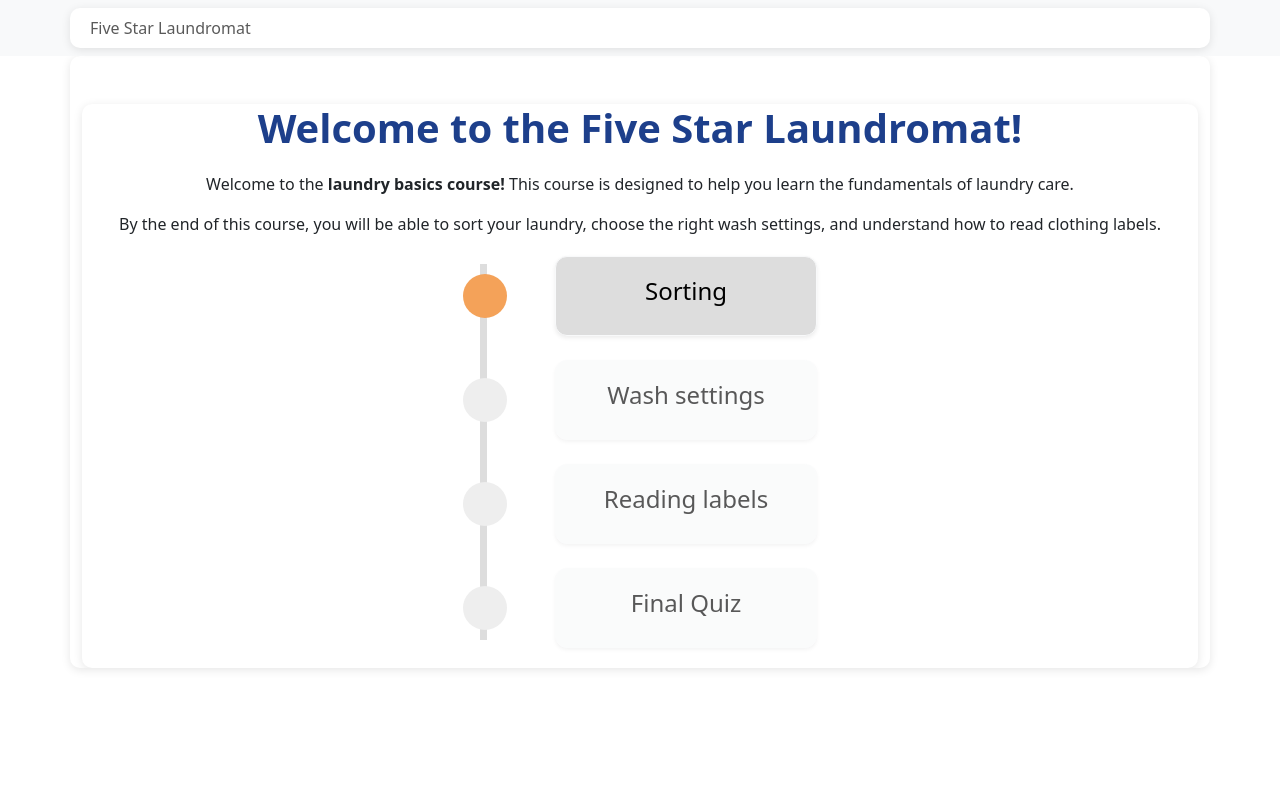
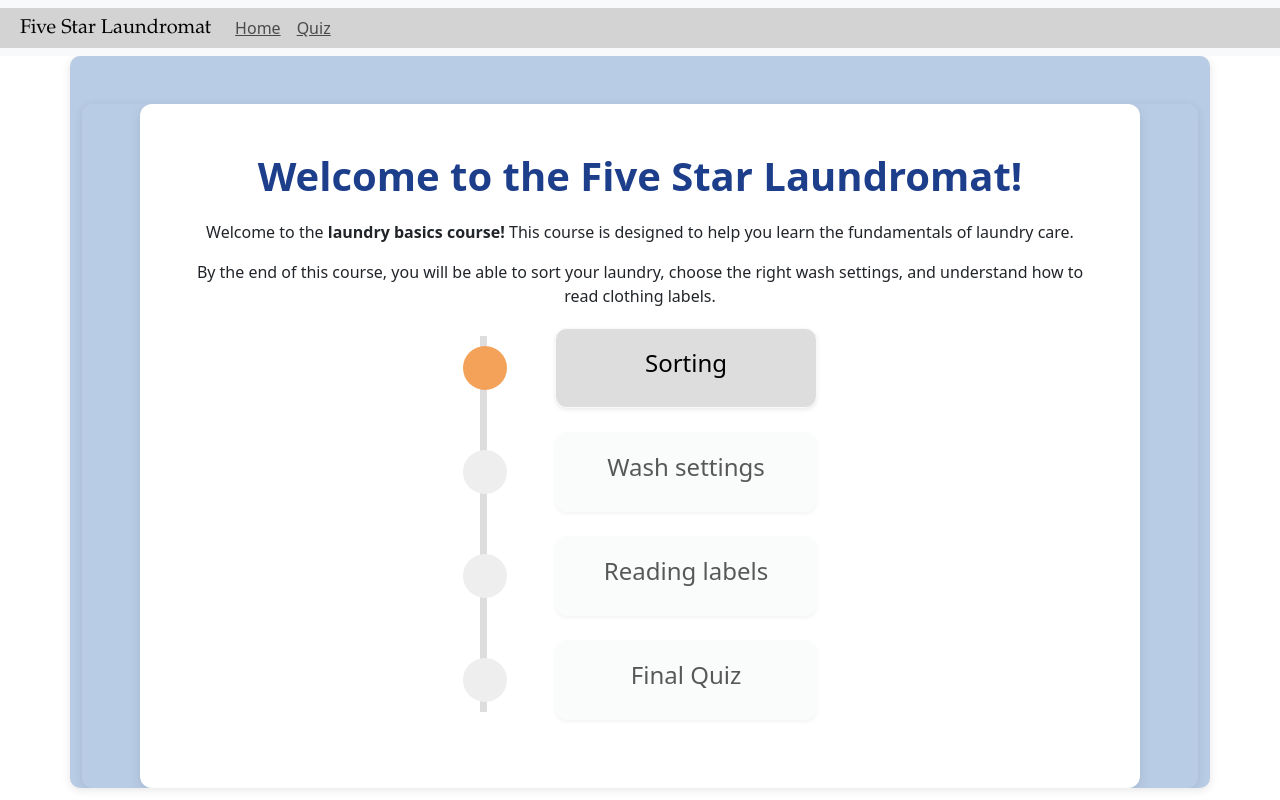
Before and after one commit to gabrielchuang/UI-project-laundry, a Flask app: page /page/mainpage1 in a window 1280 px wide. Run offline with Flask 3, Linux system fonts and the light colour scheme.

Commit message:
back button + some styles

```diff
--- a/static/style.css
+++ b/static/style.css
@@ -133,13 +133,13 @@ body {
   /* lessons */
   /* green banner */
   .page-header {
-    background-color: #d0e7c2;
-    border: 1px solid #a0b48a;
+    background-color: #007bff;
+    border: 1px solid #007bff;
     border-radius: 0.5rem;
   }
 
   .sub-header {
-    background-color: #689f38;
+    background-color: #007bff;
     border-radius: 0.5rem;
   }
   .sub-header h2 {
@@ -149,15 +149,15 @@ body {
   }
   /* sort buttons style */
   .sort-btn {
-    background-color: #689f38;
-    border-color: #558b2f;
+    background-color: #007bff;
+    border-color: #007bff;
     color: white;
     border-radius: 0.75rem;
     font-size: 16px;
     padding: 1rem;
   }
   .sort-btn:hover{
-    border-color: #558b2f;
+    border-color: #053a74;
   }
   .sorting--bg-image{
     width: 500px;
@@ -165,7 +165,7 @@ body {
   }
 
    .flip-card {
-    border: 4px solid #a5d6a7;
+    border: 4px solid #064c97;
     border-radius: 0.5rem;
     height: 200px;
     display: flex;
@@ -199,10 +199,33 @@ body {
   width: 90%;
   max-width: 1400px;
   margin: 0 auto;
-  background-color: white;
+  background-color: rgb(185, 204, 230);
   border-radius: 10px;
   box-shadow: 0 2px 10px rgba(0, 0, 0, 0.1);
   overflow: hidden;
+
+}
+.container-nav{
+  width: 100%;
+  max-width: 100%;
+  background-color: lightgrey;
+}
+
+.white-box {
+  background-color: white;
+  border-radius: 12px;
+  box-shadow: 0 4px 12px rgba(0, 0, 0, 0.1);
+  margin: 0 auto;
+  max-width: 1000px;
+}
+
+.slide {
+  max-width: 100%;
+  background-color: white;
+  border-radius: 10px;
+  padding: 30px;
+  margin: 20px auto;
+  box-shadow: 0 2px 8px rgba(0, 0, 0, 0.05);
 }
 
 .header {
@@ -773,3 +796,46 @@ button:disabled {
 .quiz-bin{
   min-height: 200px;
 }
+
+.nav-link-title {
+  font-size: 1.5rem;     /* Make it bigger */
+  color: #ffffff;        /* White text (or your preferred color) */
+  margin-left: 20px;    /* Pushes nav links to the right */
+  text-decoration: none; /* Removes any underline if it's an <a> */
+  font-family: palatino; /* Use your preferred font */
+}
+
+.nav-button {
+  font-weight: bold;
+  text-decoration: underline; /* underline the links */
+  color: #007bff; /* Bootstrap's primary blue */
+  transition: all 0.2s ease-in-out;
+
+}
+
+.nav-button:hover {
+  background-color: #e2e6ea;
+  padding: 0.3rem 0.6rem;
+  border-radius: 5px;
+}
+
+.navbar-nav .nav-link.nav-button {
+  text-decoration: underline;
+}
+
+
+.lesson-back-button {
+  margin-top: 10px;
+  margin-bottom: 20px;
+}
+
+.back-link {
+  color: #007bff;
+  text-decoration: underline;
+  font-weight: bold;
+  font-size: 16px;
+}
+
+.back-link:hover {
+  text-decoration: none;
+}
--- a/templates/layout.html
+++ b/templates/layout.html
@@ -11,10 +11,12 @@
 <body>
 
   <nav class="navbar navbar-expand-lg navbar-light bg-light">
-    <div class="container">
+    <div class="container-nav">
       <div class="collapse navbar-collapse" id="navbarNavAltMarkup">
         <div class="navbar-nav">
-          <a class="nav-link" href="/">Five Star Laundromat</a>
+          <span class="navbar-brand nav-link-title">Five Star Laundromat</span>
+          <a class="nav-link nav-button" href="/">Home</a>
+          <a class="nav-link nav-button" href="/page/final-quiz">Quiz</a>
         </div>
       </div>
     </div>
--- a/templates/lesson.html
+++ b/templates/lesson.html
@@ -17,6 +17,10 @@
     </div>
     <!-- Sidebar END -->
     <div class="col-9">
+        <div class="lesson-back-button mb-3">
+            <a href="javascript:history.back()" class="back-link">&larr; Back</a>
+          </div>
+
         <div class="header">
             {{ lesson.title }}
         </div>
--- a/templates/outline.html
+++ b/templates/outline.html
@@ -2,7 +2,8 @@
 
 {% block content %}
 
-    <div class="container text-center mt-5">
+<div class="container text-center mt-5">
+    <div class="white-box p-5">
         <h1 class="title">Welcome to the Five Star Laundromat!</h1>
 
         <p>
@@ -47,5 +48,6 @@
             </div>
         </div>
     </div>
+</div>
 
 {% endblock %}
```
